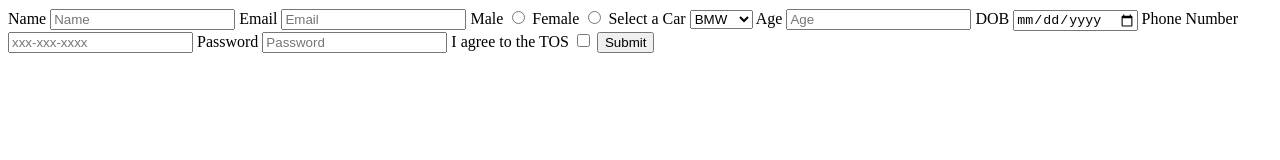
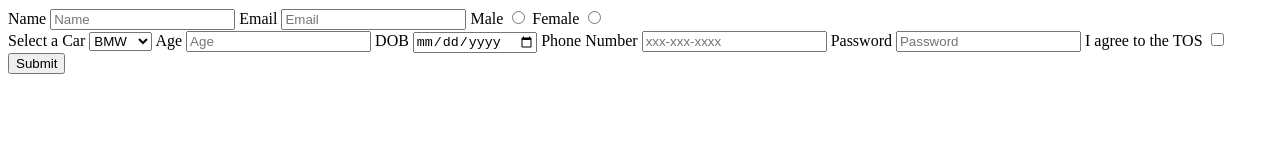
Before and after one commit to acciojob/signup-form-car-HarshVibhute, a website: page main.html in a window 1280 px wide. Drawn offline with Linux system fonts and the light colour scheme.

Commit message:
created a submission

```diff
--- a/main.html
+++ b/main.html
@@ -19,9 +19,9 @@
 		<input type="radio" id="gender_m" name="gender"  required>
 		<label for="gender_f">Female</label>
 		<input type="radio" id="gender_f" name="gender" required>
-
+<br>
 		<label for="cars">Select a Car</label>
-		<select id="cars" placeholder="Please choose an option" required>
+		<select  placeholder="--Please choose an option--" id="cars"  required>
 			<option>BMW</option>
 			<option>Audi</option>
 			<option>Lambo</option>
```
